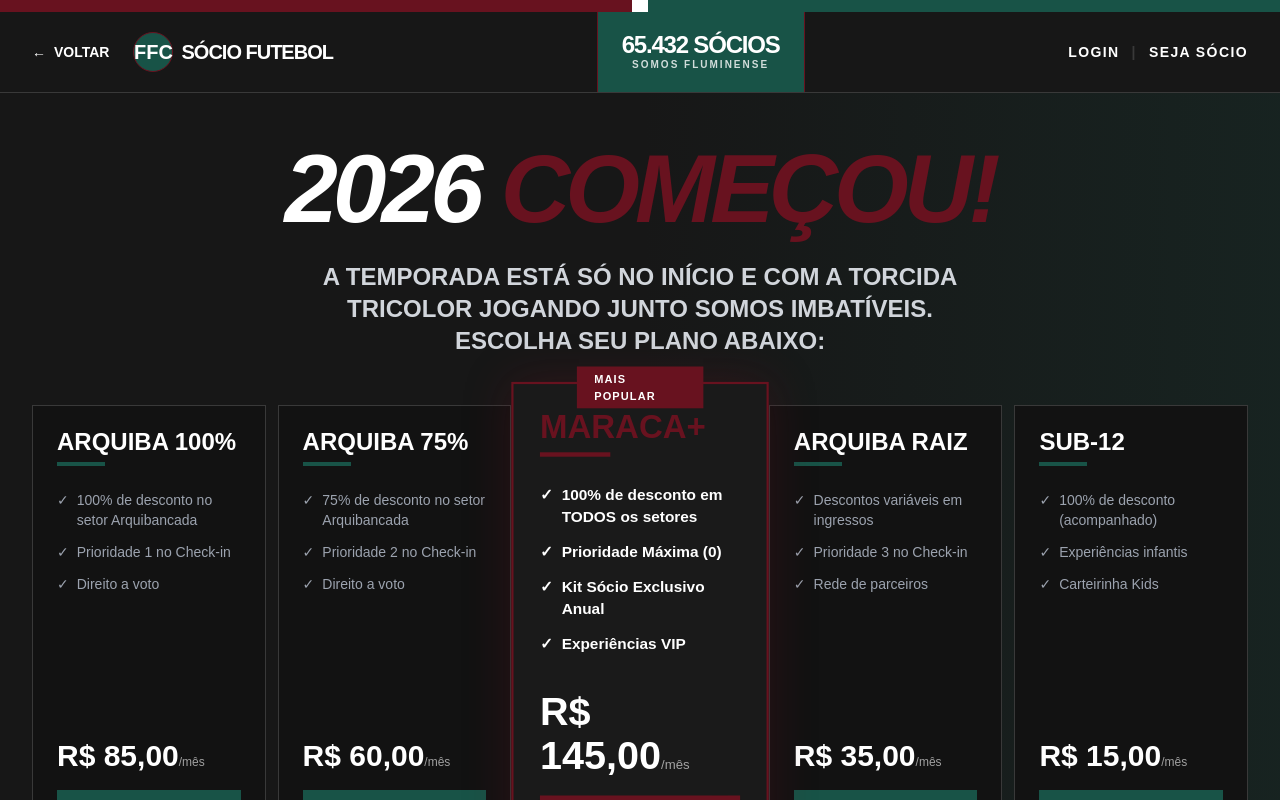
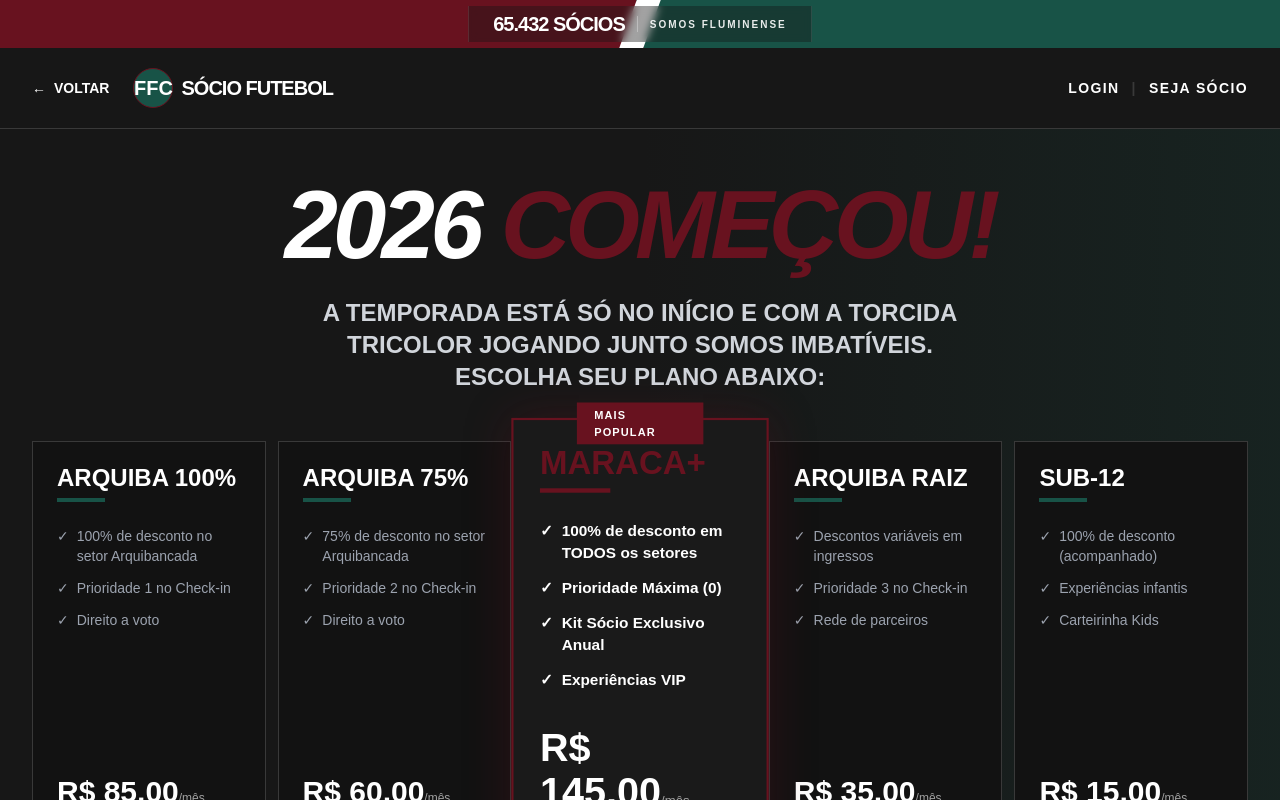
Before and after one commit to Feng-Brasil/lp-fluminense-planos-arquiba-2026, a Next.js app: page / in a window 1280 px wide. Shown: the top 800 px of the page. Built offline with nearby package versions, Linux system fonts and the light colour scheme.

Commit message:
Ajuste do contador de sócios: posicionamento junto à barra superior e estilização com cores grená, branco e verde.

```diff
--- a/app/page.tsx
+++ b/app/page.tsx
@@ -1,11 +1,22 @@
 export default function Home() {
   return (
     <main className="min-h-screen bg-[#171717] text-[#ffffff] selection:bg-[#68121f] selection:text-white" style={{ fontFamily: 'Oswald, sans-serif' }}>
-      {/* TRICOLOR TOP BAR */}
-      <div className="w-full h-3 flex">
+      {/* TRICOLOR TOP BAR WITH INTEGRATED COUNTER */}
+      <div className="w-full h-12 flex relative overflow-hidden">
         <div className="flex-1 bg-[#68121f]"></div>
-        <div className="w-4 bg-[#ffffff]"></div>
+        <div className="w-6 bg-[#ffffff] skew-x-[-20deg] -mx-2 z-10"></div>
         <div className="flex-1 bg-[#185347]"></div>
+
+        {/* CONTADOR DE SÓCIOS POSICIONADO NA BARRA */}
+        <div className="absolute inset-0 flex items-center justify-center z-20 pointer-events-none">
+          <div className="flex items-center gap-3 bg-[#171717]/40 px-6 py-1 backdrop-blur-sm border-x border-white/10">
+            <span className="text-white font-black tracking-tighter uppercase text-xl">
+              <span className="text-[#ffffff]">65.432</span> SÓCIOS
+            </span>
+            <div className="h-4 w-[1px] bg-white/30"></div>
+            <span className="text-[10px] tracking-[0.2em] opacity-90 font-bold uppercase">Somos Fluminense</span>
+          </div>
+        </div>
       </div>
 
       {/* HEADER / NAVIGATION */}
@@ -19,14 +30,6 @@
               <div className="w-10 h-10 bg-[#185347] rounded-full flex items-center justify-center font-bold text-xl border border-[#68121f]">FFC</div>
               <span className="text-xl font-bold tracking-tighter uppercase">Sócio Futebol</span>
             </div>
-          </div>
-
-          {/* CONTADOR DE SÓCIOS INTEGRADO À BARRA SUPERIOR */}
-          <div className="hidden md:flex flex-col items-center justify-center bg-[#185347] px-6 py-2 border-x border-[#68121f] h-20">
-            <span className="text-white font-black tracking-tighter uppercase text-2xl block leading-none">
-              <span className="text-[#ffffff]">65.432</span> SÓCIOS
-            </span>
-            <span className="text-[10px] text-center block tracking-[0.2em] opacity-80 font-bold">SOMOS FLUMINENSE</span>
           </div>
 
           <div className="flex items-center gap-4">
```
